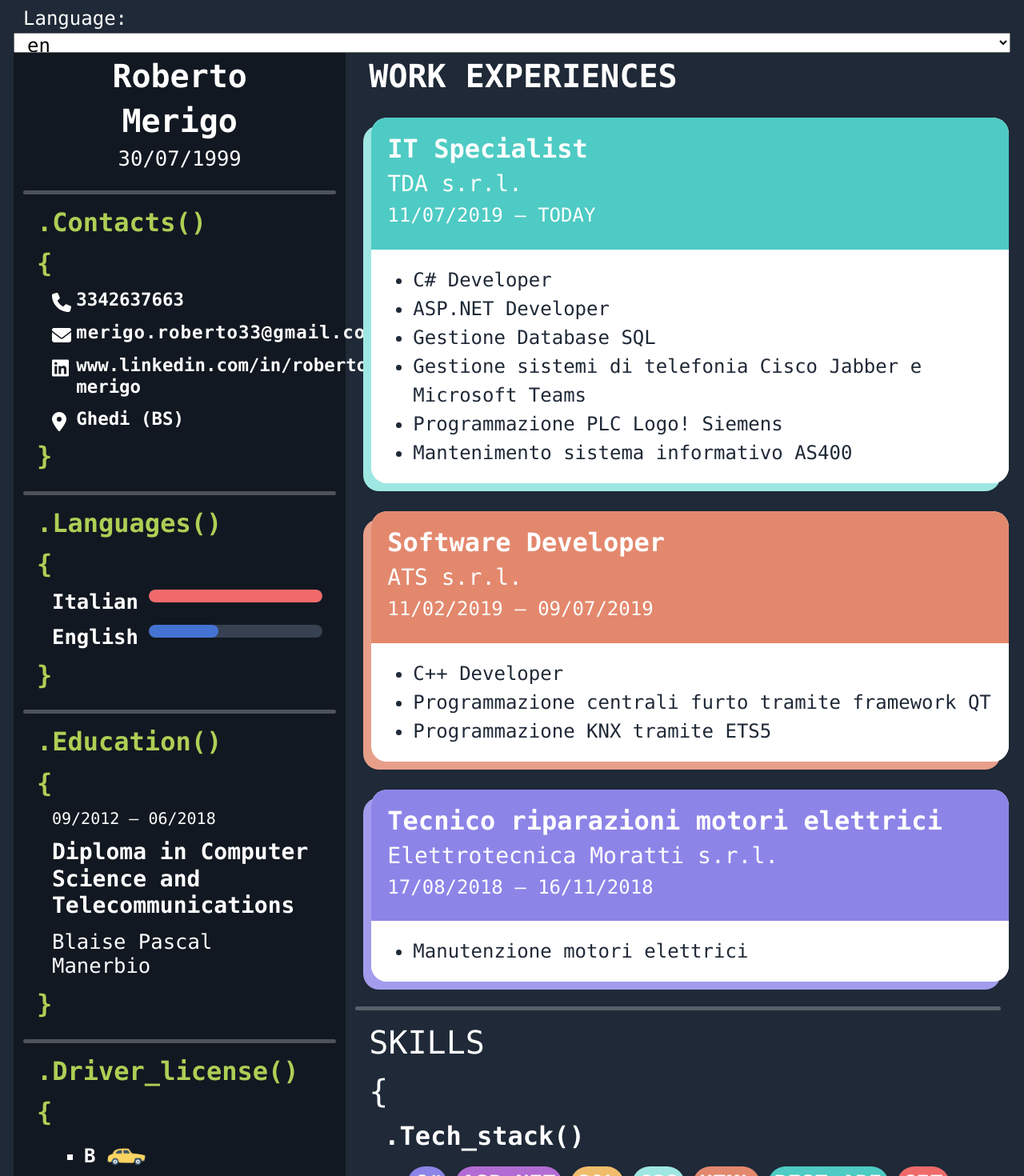
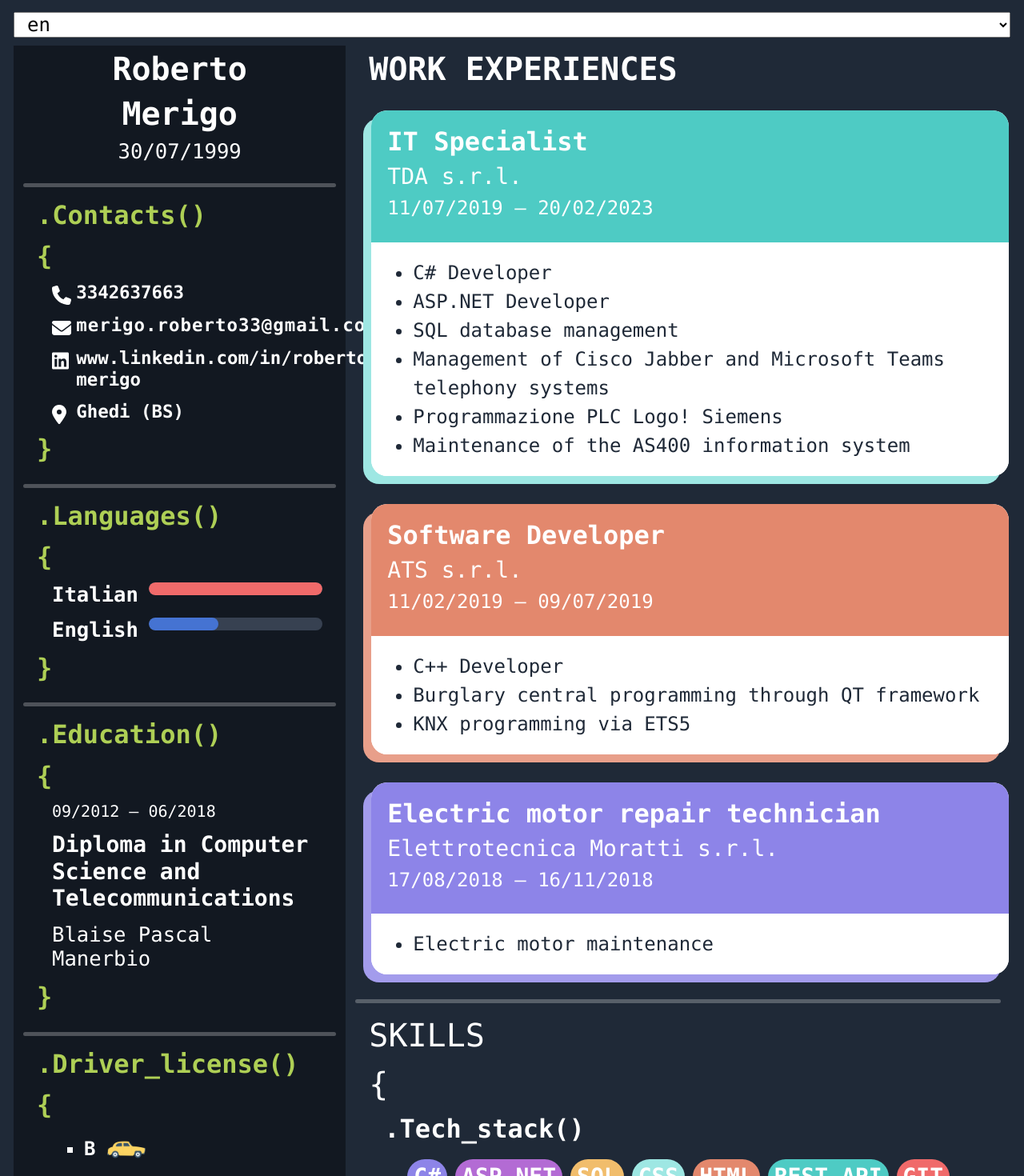
Before and after one commit to merigoro/curriculum-vue, a Vue app: page / in a window 1280 px wide. Shown: the top 1470 px of the page at 80% size. Built offline with nearby package versions, Linux system fonts and the light colour scheme.

Commit message:
Include all traduction

```diff
--- a/src/components/LocaleSelector.vue
+++ b/src/components/LocaleSelector.vue
@@ -1,15 +1,12 @@
 <template>
-    <label for="language">Language: </label>
     <select v-model="$i18n.locale" id="language">
       <option v-for="locale in $i18n.availableLocales" :value="locale">{{ locale }}</option>
     </select>
-  </template>
+</template>
 
-  <style scoped>
-    label, select {
-      width: 100%;
-    }
-    select {
-      height: 25px;
-    }
-  </style>
+<style scoped>
+select{
+  margin-bottom:10px;
+  margin-top:10px;
+}
+</style>
--- a/src/components/WorkExperiences.vue
+++ b/src/components/WorkExperiences.vue
@@ -15,12 +15,12 @@
                 </div>
                 <div class="card-work-body">
                     <ul class="a">
-                        <li>C# Developer</li>
-                        <li>ASP.NET Developer</li>
-                        <li>Gestione Database SQL</li>
-                        <li>Gestione sistemi di telefonia Cisco Jabber e Microsoft Teams</li>
-                        <li>Programmazione PLC Logo! Siemens</li>
-                        <li>Mantenimento sistema informativo AS400</li>
+                        <li>{{ $t("workExperiences.workExperience1.jobDuties1")}}</li>
+                        <li>{{ $t("workExperiences.workExperience1.jobDuties2")}}</li>
+                        <li>{{ $t("workExperiences.workExperience1.jobDuties3")}}</li>
+                        <li>{{ $t("workExperiences.workExperience1.jobDuties4")}}</li>
+                        <li>{{ $t("workExperiences.workExperience1.jobDuties5")}}</li>
+                        <li>{{ $t("workExperiences.workExperience1.jobDuties6")}}</li>
                     </ul>
                 </div>
             </div>
@@ -28,15 +28,15 @@
         <div class="row">
             <div class="card-work orange">
                 <div class="card-work-header orange">
-                    <h2>Software Developer</h2>
-                    <h3>ATS s.r.l.</h3>
-                    <h4>11/02/2019 – 09/07/2019 </h4>
+                    <h2>{{ $t("workExperiences.workExperience2.title")}}</h2>
+                    <h3>{{ $t("workExperiences.workExperience2.company")}}</h3>
+                    <h4>{{ $t("workExperiences.workExperience2.date")}}</h4>
                 </div>
                 <div class="card-work-body">
                     <ul class="a">
-                        <li>C++ Developer</li>
-                        <li>Programmazione centrali furto tramite framework QT</li>
-                        <li>Programmazione KNX tramite ETS5</li>
+                        <li>{{ $t("workExperiences.workExperience2.jobDuties1")}}</li>
+                        <li>{{ $t("workExperiences.workExperience2.jobDuties2")}}</li>
+                        <li>{{ $t("workExperiences.workExperience2.jobDuties3")}}</li>
                         </ul>
                 </div>
             </div>
@@ -44,13 +44,13 @@
         <div class="row">
             <div class="card-work indigo">
                 <div class="card-work-header indigo">
-                    <h2>Tecnico riparazioni motori elettrici</h2>
-                    <h3>Elettrotecnica Moratti s.r.l.</h3>
-                    <h4>17/08/2018 – 16/11/2018</h4>
+                    <h2>{{ $t("workExperiences.workExperience3.title")}}</h2>
+                    <h3>{{ $t("workExperiences.workExperience3.company")}}</h3>
+                    <h4>{{ $t("workExperiences.workExperience3.date")}}</h4>
                 </div>
                 <div class="card-work-body">
                     <ul class="a">
-                        <li>Manutenzione motori elettrici</li>
+                        <li>{{ $t("workExperiences.workExperience3.jobDuties1")}}</li>
                         </ul>
                 </div>
             </div>
--- a/src/locales/en.json
+++ b/src/locales/en.json
@@ -23,8 +23,27 @@
         "workExperience1":{
             "title": "IT Specialist",
             "company": "TDA s.r.l.",
-            "date": "11/07/2019 – TODAY",
-            "jobDuties":  "C# Developer"
+            "date": "11/07/2019 – 20/02/2023",
+            "jobDuties1":  "C# Developer",
+            "jobDuties2":  "ASP.NET Developer",
+            "jobDuties3":  "SQL database management",
+            "jobDuties4":  "Management of Cisco Jabber and Microsoft Teams telephony systems",
+            "jobDuties5":  "Programmazione PLC Logo! Siemens",
+            "jobDuties6":  "Maintenance of the AS400 information system"
+        },
+        "workExperience2":{
+            "title": "Software Developer",
+            "company": "ATS s.r.l.",
+            "date": "11/02/2019 – 09/07/2019",
+            "jobDuties1":  "C++ Developer",
+            "jobDuties2":  "Burglary central programming through QT framework",
+            "jobDuties3":  "KNX programming via ETS5"
+        },
+        "workExperience3":{
+            "title": "Electric motor repair technician",
+            "company": "Elettrotecnica Moratti s.r.l.",
+            "date": "17/08/2018 – 16/11/2018",
+            "jobDuties1":  "Electric motor maintenance"
         }
     },
     "skills":{
--- a/src/locales/it.json
+++ b/src/locales/it.json
@@ -23,8 +23,27 @@
         "workExperience1":{
             "title": "IT Specialist",
             "company": "TDA s.r.l.",
-            "date": "11/07/2019 – OGGI",
-            "jobDuties":  "C# Developer"
+            "date": "11/07/2019 – 20/02/2023",
+            "jobDuties1":  "C# Developer",
+            "jobDuties2":  "ASP.NET Developer",
+            "jobDuties3":  "Gestione Database SQL",
+            "jobDuties4":  "Gestione sistemi di telefonia Cisco Jabber e Microsoft Teams",
+            "jobDuties5":  "Programmazione PLC Logo! Siemens",
+            "jobDuties6":  "Mantenimento sistema informativo AS400"
+        },
+        "workExperience2":{
+            "title": "Software Developer",
+            "company": "ATS s.r.l.",
+            "date": "11/02/2019 – 09/07/2019",
+            "jobDuties1":  "C++ Developer",
+            "jobDuties2":  "Programmazione centrali furto tramite framework QT",
+            "jobDuties3":  "Programmazione KNX tramite ETS5"
+        },
+        "workExperience3":{
+            "title": "Tecnico riparazioni motori elettrici",
+            "company": "Elettrotecnica Moratti s.r.l.",
+            "date": "17/08/2018 – 16/11/2018",
+            "jobDuties1":  "Manutenzione motori elettrici"
         }
     },
     "skills":{
```
